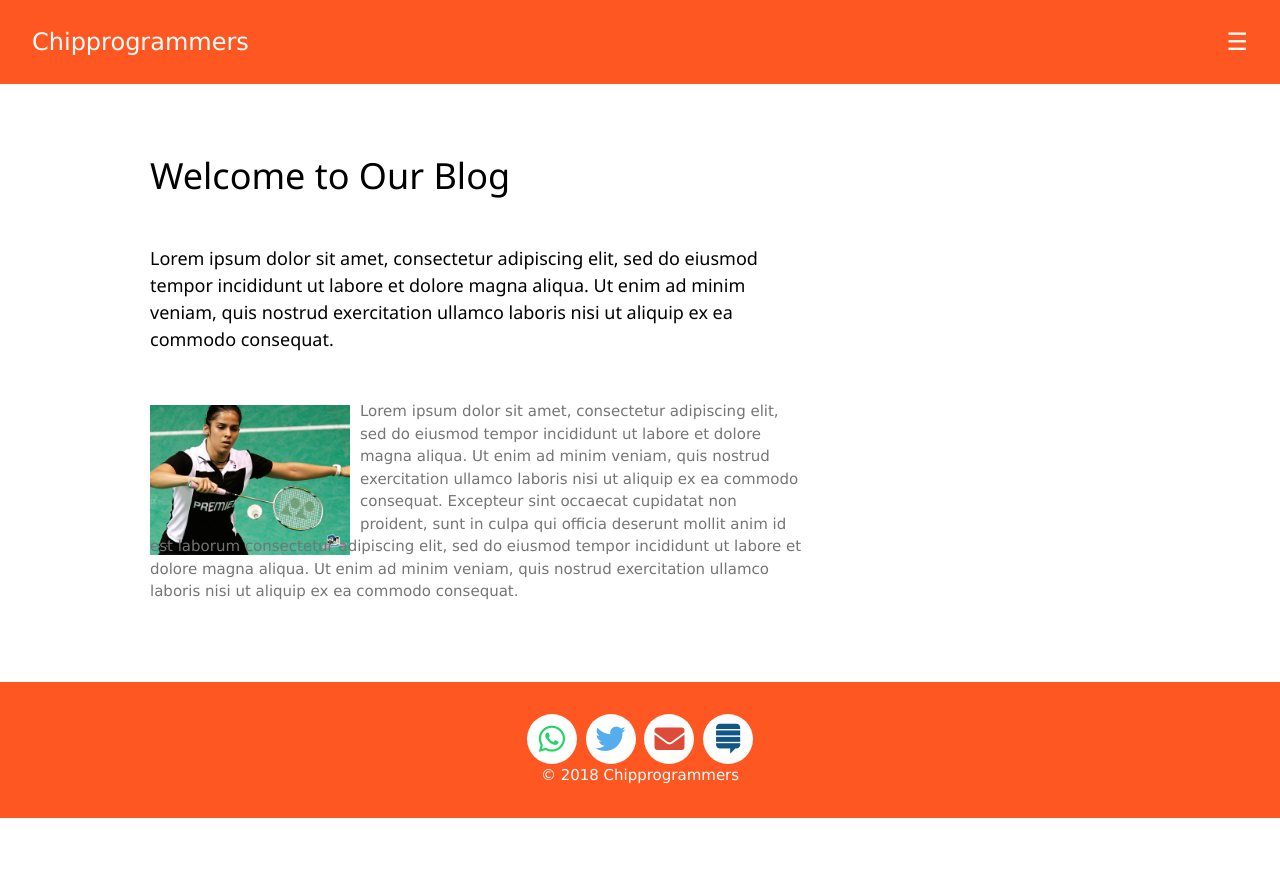
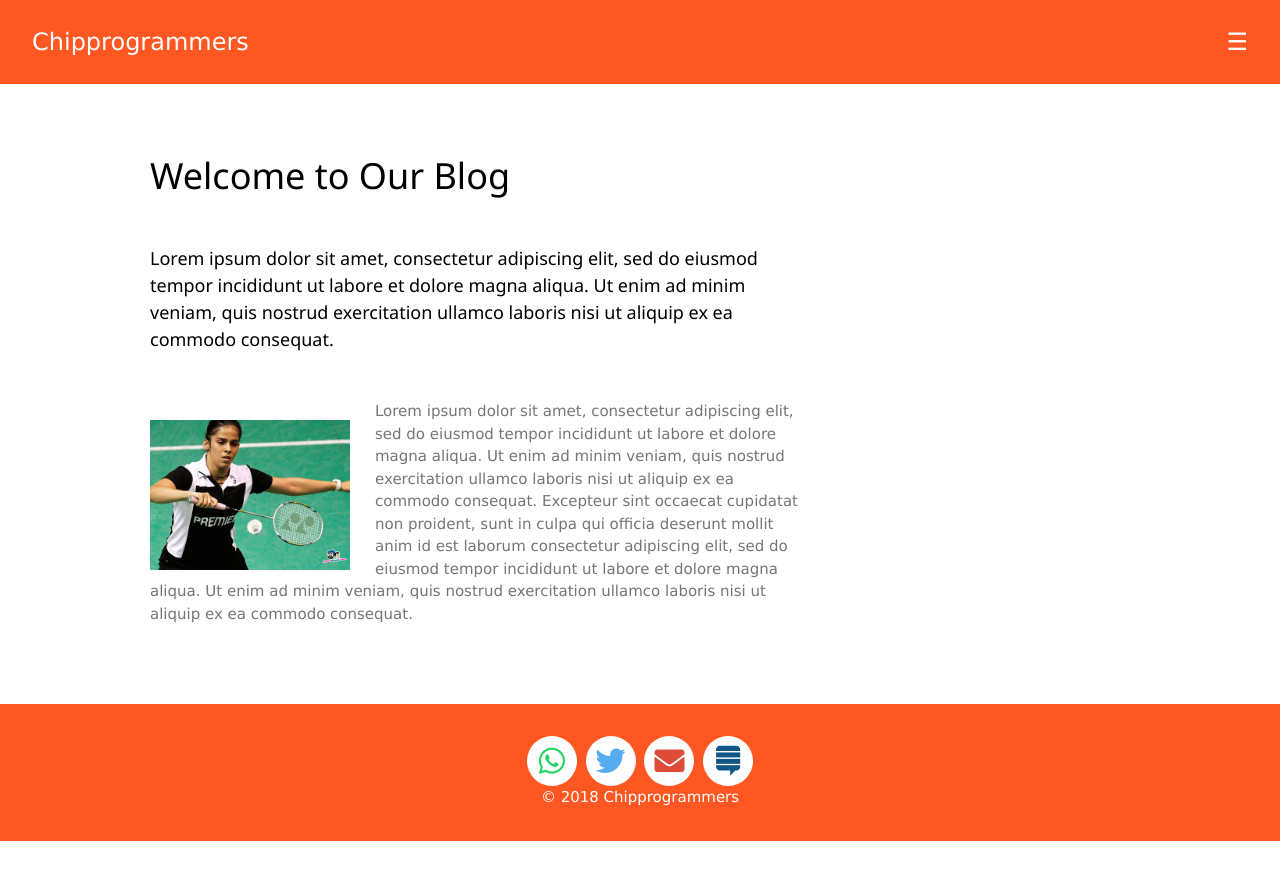
Before and after one commit to techiworld/techiworld.github.io, a Jekyll site: the page built from index.md, in a window 1280 px wide. Shown: the top 880 px of the page. Built offline with Jekyll 4.4.1, drawn with Linux system fonts in a browser that asks for light colours.

Commit message:
Update main.css

```diff
--- a/css/main.css
+++ b/css/main.css
@@ -3,7 +3,7 @@
     width: 200px;
     height: 120px;
     float: left;
-    margin: 10px 10px 10px 0px;
+    margin: 25px 25px 25px 0px;
 }
 
 /* resize images */
```
